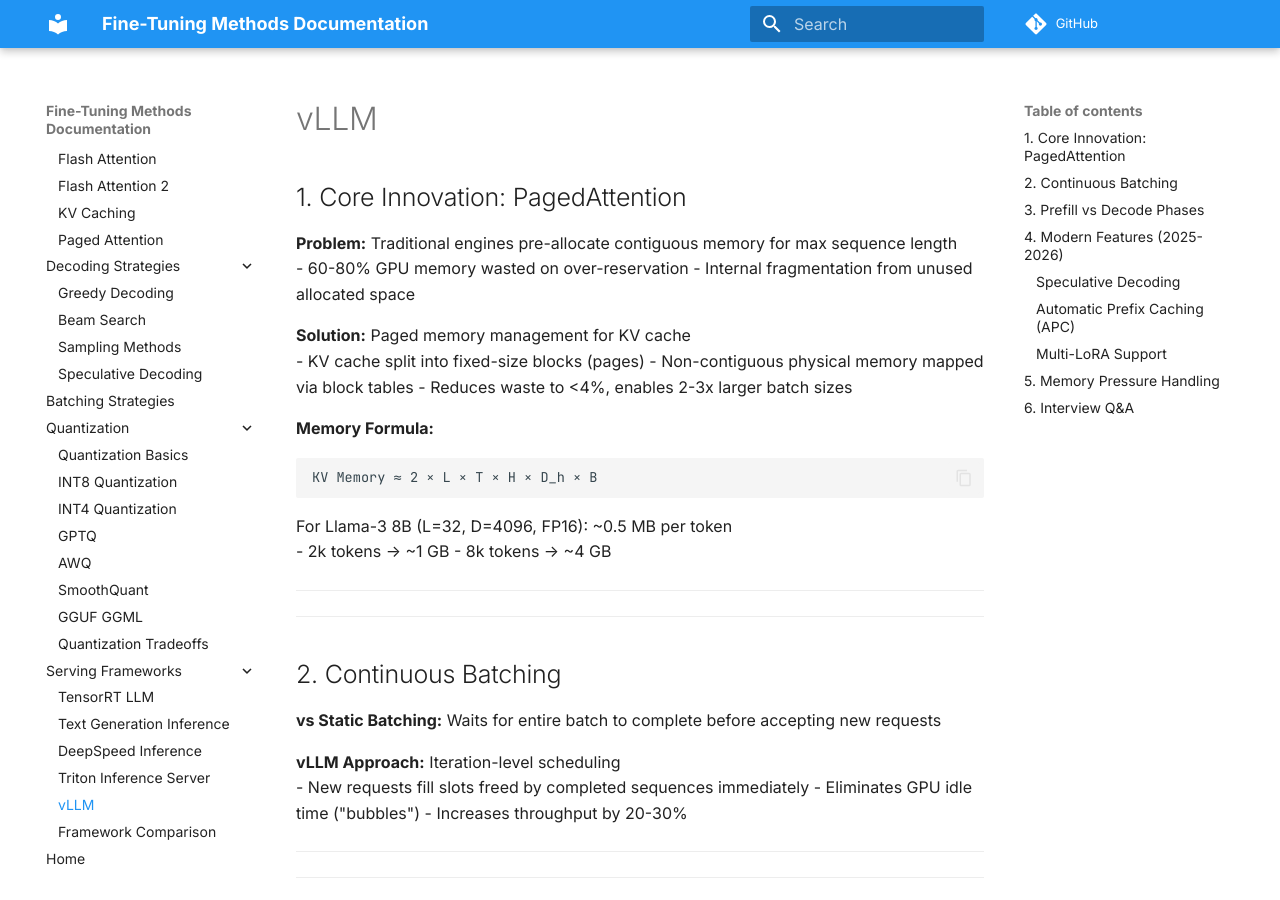
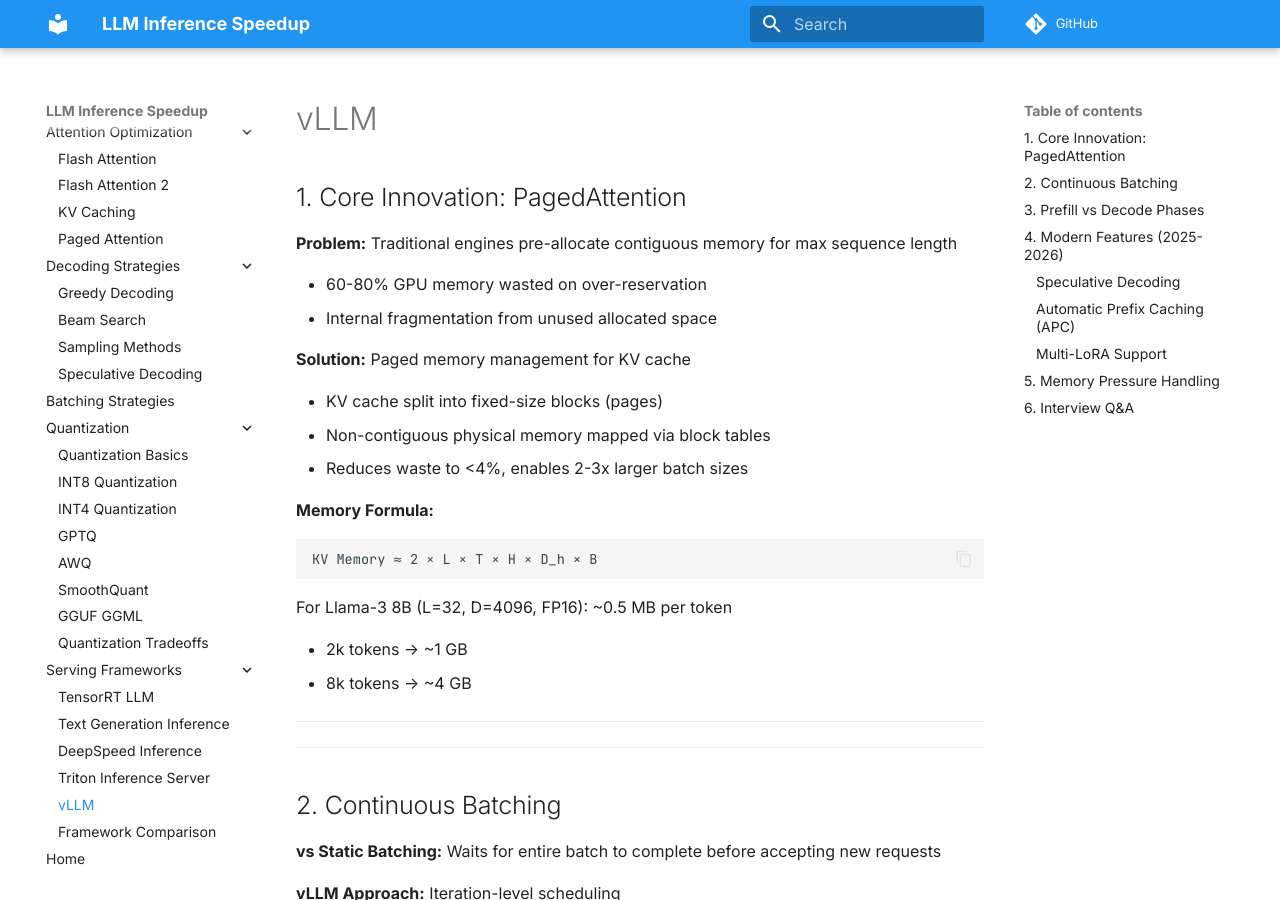
Before and after one commit to saurabhiit2007/LLM-Inference-Speed, an MkDocs documentation site: the page built from docs/serving_frameworks/vllm.md, in a window 1280 px wide and 900 px high. Built offline with MkDocs 1.6.1 and Material for MkDocs 9.7.7, drawn with Linux system fonts in a browser that asks for light colours; comment, search, counter and statistics services are not loaded.

Commit message:
updated mkdocs

````diff
--- a/docs/serving_frameworks/vllm.md
+++ b/docs/serving_frameworks/vllm.md
@@ -1,20 +1,24 @@
 ## 1. Core Innovation: PagedAttention
 
-**Problem:** Traditional engines pre-allocate contiguous memory for max sequence length <br>
+**Problem:** Traditional engines pre-allocate contiguous memory for max sequence length
+
 - 60-80% GPU memory wasted on over-reservation
 - Internal fragmentation from unused allocated space
 
-**Solution:** Paged memory management for KV cache <br>
+**Solution:** Paged memory management for KV cache
+
 - KV cache split into fixed-size blocks (pages)
 - Non-contiguous physical memory mapped via block tables
 - Reduces waste to <4%, enables 2-3x larger batch sizes
 
-**Memory Formula:** <br>
+**Memory Formula:**
+
 ```
 KV Memory ≈ 2 × L × T × H × D_h × B
 ```
 
-For Llama-3 8B (L=32, D=4096, FP16): ~0.5 MB per token <br>
+For Llama-3 8B (L=32, D=4096, FP16): ~0.5 MB per token
+
 - 2k tokens → ~1 GB
 - 8k tokens → ~4 GB
 
--- a/mkdocs.yml
+++ b/mkdocs.yml
@@ -1,7 +1,7 @@
-site_name: Fine-Tuning Methods Documentation
-site_description: A technical reference for LoRA, QLoRA, and other fine-tuning techniques.
+site_name: LLM Inference Speedup
+site_description: A technical reference for improving the inference speed of LLMs.
 site_author: Saurabh Goyal
-repo_url: https://github.com/saurabhiit2007/LLM-Finetuning
+repo_url: https://github.com/saurabhiit2007/LLM-Inference-Speed
 theme:
   name: material
   features:
````
Also changed, not shown: docs/attention_optimization/paged_attention.md (line endings or trailing spaces).
